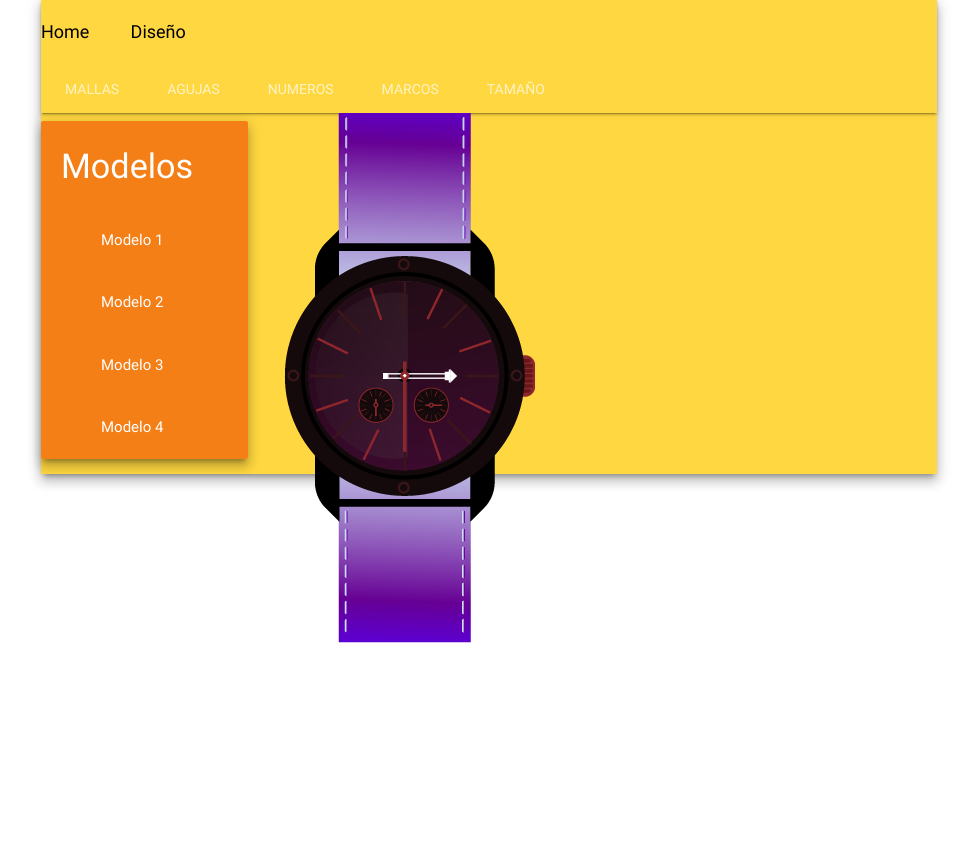
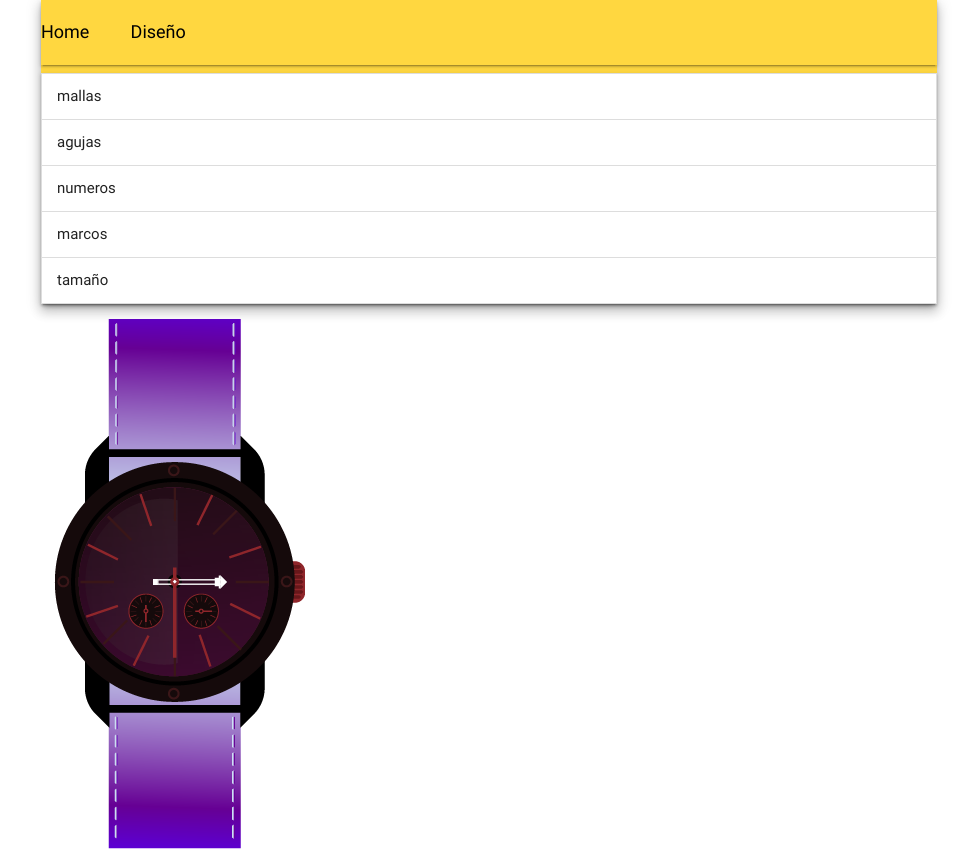
Before and after one commit to IAW-Comision713/Proyecto1, a website: page Proyecto1/public_html/diseno.html in a window 1280 px wide. Shown: the whole page, without its empty margins (151-1126 px from the left). Before the commit the page ends 800 px from the top, so only its background shows below. Drawn offline with Linux system fonts and the light colour scheme.

Commit message:
carga dinamica de todas las opciones.

```diff
--- a/Proyecto1/public_html/data/personalizables.json
+++ b/Proyecto1/public_html/data/personalizables.json
@@ -1,19 +1,13 @@
 {
     "mallas": [
-        {"diseño" : { "id": "1", "nombre": "malla", "imagen":"malla.png"},
-        "color": { "id": "", "codigo": ""}
-        },
+         { "id": "1", "nombre": "malla", "imagen":"malla.png"},
 
-        {"diseño" : { "id": "2", "nombre": "malla-roja", "imagen":"malla-roja.png"},
-        "color": { "id": "", "codigo": ""}
-        }
+        { "id": "2", "nombre": "malla-roja", "imagen":"malla-roja.png"}
 
 	],
 
     "agujas": [
-	{"estilo": {"id":"1", "nombre": "original"},
-	"color": { "id": "1", "codigo":"black"}
-	}
+            {"id":"1", "nombre": "original"}
 
 	],
 
@@ -22,10 +16,13 @@
 	],
 
     "marcos": [
-		{"forma": {"id": "1", "nombre": "redondo"},
-		"color": { "id": "1", "código": "violet"}
-		}
+		{"id": "1", "nombre": "redondo"}
 	],
 
-    "tamaño": ["pequeño", "mediano", "grande"]
+    "tamaño": [
+        {"id": "1", "nombre":"pequeño"},
+        {"id": "2", "nombre":"mediano"},
+        {"id": "3", "nombre":"grande"}
+
+    ]
 }
--- a/Proyecto1/public_html/diseno.html
+++ b/Proyecto1/public_html/diseno.html
@@ -8,8 +8,9 @@
         <link type="text/css" rel="stylesheet" href="css/materialize.css">
         <link type="text/css" rel="stylesheet" href="css/estilospartes.css" media="screen">
 
+
+        <script language="javascript" src="js/jquery-3.2.1.js"></script>
         <script language="javascript" src="js/materialize.js"></script>
-        <script language="javascript" src="js/jquery-3.2.1.js"></script>
         <script language="javascript" src="js/jQueryAjax.js"></script>
         <script language="javascript" src="js/cargarpartes.js"></script>
 
@@ -24,32 +25,23 @@
                     <a href="diseno.html" class="breadcrumb">Diseño</a>
                   </div>
                 </div>
+            </nav>
 
-                <div class="nav-content">
-                    <ul class="tabs tabs-transparent" id="partes">
+            <div>
+                    <ul class="collapsible" data-collapsible="accordion" id="partes">
                     </ul>
-                </div>
-            </nav>
-            <div id="opciones" class="row">
-                <div class="col s3">
-                    <ul id="modelos" class="collection transparent with-header z-depth-4">
-                        <li class="collection-header"><h4>Modelos</h4></li>
-                        <li class="collection-item" ><a href="#!" class="collection-item transparent">Modelo 1</a></li>
-                        <li class="collection-item" ><a href="#!" class="collection-item transparent">Modelo 2</a></li>
-                        <li class="collection-item" ><a href="#!" class="collection-item transparent">Modelo 3</a></li>
-                        <li class="collection-item" ><a href="#!" class="collection-item transparent">Modelo 4</a></li>
-                    </ul>
-                </div>
-                <div class="col s9">
+            </div>
+
+            <div id="opciones">
+
+            </div>
                     <div id="reloj">
-                        <img class="parte" src="img/malla.png" alt="imagen malla" >
-                        <img class="parte" src="img/marco.png" alt="imagen marco">
-                        <img class="parte" src="img/fondo.png" alt="imagen fondo">
+                        <img id="malla" class="parte" src="img/malla.png" alt="imagen malla" >
+                        <img id="marco" class="parte" src="img/marco.png" alt="imagen marco">
+                        <img id="fondo" class="parte" src="img/fondo.png" alt="imagen fondo">
 
                     </div>
 
-                </div>
-            </div>
         </div>
     </body>
 </html>
--- a/Proyecto1/public_html/js/cargarpartes.js
+++ b/Proyecto1/public_html/js/cargarpartes.js
@@ -1,4 +1,5 @@
 var personalizables;
+
 
 $(function() {
     var ajax = new AJAXInteraction("data/personalizables.json", function(data) {
@@ -6,21 +7,60 @@ $(function() {
         cargarpartes(data);
     });
     ajax.doGet();
+
+   $('.collapsible').collapsible();
 });
 
 function cargarpartes(data) {
 
     for(var parte in data) {
 
-        cargarmenu(parte);
-        //cargaropciones(data[parte]);
+        var item = $("<li></li>");
+
+        cargarmenu(parte, item);
+        cargaropciones(parte, data[parte], item);
+
+        $("#partes").append(item);
     }
 }
 
-function cargarmenu(parte) {
+function cargarmenu(parte, item) {
 
-     var partenueva = $("<li></li>").attr("class", "tab");
-     var link = $("<a></a>").attr("href", "#"+parte).text(parte);
-     partenueva.append(link);
-    $("#partes").append(partenueva);
+     var link = $("<div></div>").attr("class", "collapsible-header").text(parte);
+     item.append(link);
 }
+
+function cargaropciones(nombre, opciones, li) {
+
+    var div = $("<div></div>").attr("class", "collapsible-body");
+    li.append(div);
+
+    var lista = $("<ul></ul>");
+
+    var index;
+    var item;
+    for (index = 0; index < opciones.length; ++index) {
+
+        var nom = opciones[index];
+
+        var item = $("<li></li>");
+        var opcion = $("<div></div>").text(opciones[index].nombre);
+        opcion.attr("class", "collection-item");
+
+        opcion.click(function(){
+
+            actualizarReloj(nombre, nom);
+        });
+
+        item.append(opcion);
+        lista.append(item);
+
+    }
+
+    div.append(lista);
+}
+
+function actualizarReloj(parte, elegido) {
+
+    $("#"+parte).attr('src', "img/"+elegido.imagen);
+}
```
Also changed, not shown: Proyecto1/public_html/index.html (+0 -2 lines).
